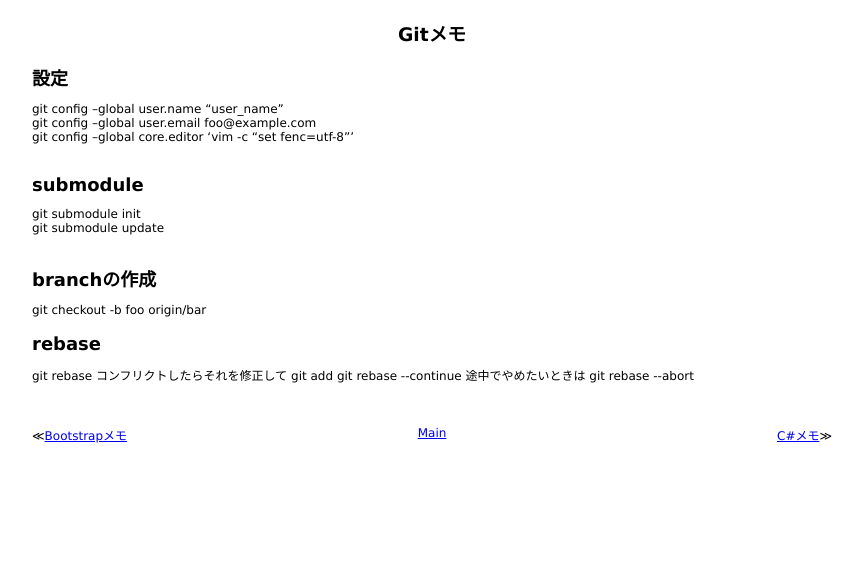
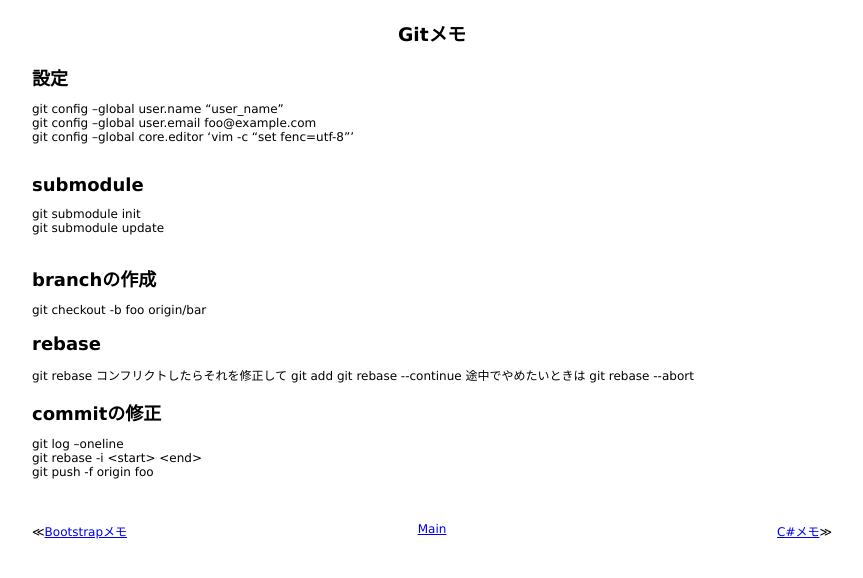
Before and after one commit to 38elements/38elements.github.com, a Jekyll site: the page built from _posts/2014-11-22-git.md, in a window 1280 px wide. Shown: the top 578 px of the page, without its empty margins (208-1071 px from the left). Built offline with Jekyll 4.4.1, drawn with Linux system fonts in a browser that asks for light colours.

Commit message:
Update 2014-11-22-git.md

```diff
--- a/_posts/2014-11-22-git.md
+++ b/_posts/2014-11-22-git.md
@@ -24,3 +24,8 @@ git add
 git rebase --continue
 途中でやめたいときは
 git rebase --abort
+
+## commitの修正
+git log --oneline
+git rebase -i &lt;start&gt; &lt;end&gt;
+git push -f origin foo
```
